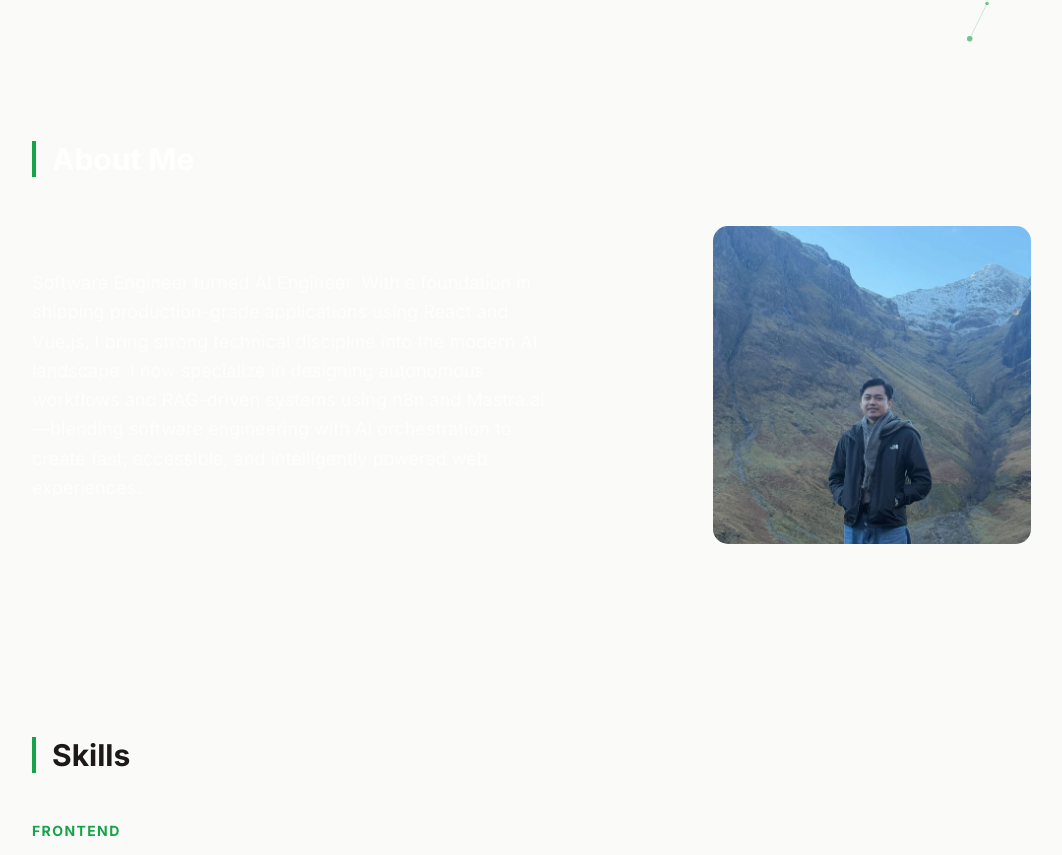
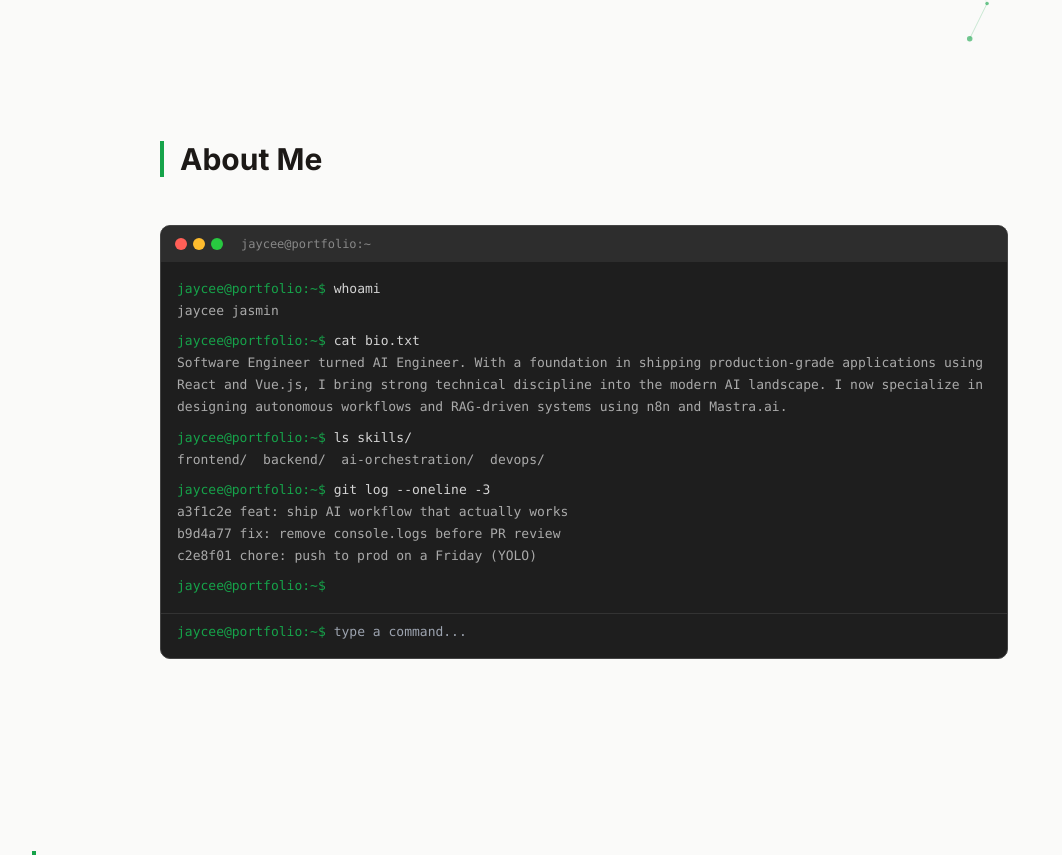
Before and after one commit to jaycee76/portfolio, a Nuxt app: page / in a window 1280 px wide. Shown: the part 755-1610 px from the top of the page, without its empty margins (56-1118 px from the left). Built offline with nearby package versions, Linux system fonts and the light colour scheme.

Commit message:
feat: replace about section with interactive terminal window

```diff
--- a/app/components/AboutSection.vue
+++ b/app/components/AboutSection.vue
@@ -1,28 +1,176 @@
 <script setup lang="ts">
+import { ref, onMounted, nextTick } from 'vue'
+
+interface Line {
+  type: 'command' | 'output' | 'empty'
+  text: string
+}
+
+const lines = ref<Line[]>([])
+const userInput = ref('')
+const inputRef = ref<HTMLInputElement | null>(null)
+const bodyRef = ref<HTMLDivElement | null>(null)
+const isRunning = ref(false)
+const showCursor = ref(false)
+
+const BIO = 'Software Engineer turned AI Engineer. With a foundation in shipping production-grade applications using React and Vue.js, I bring strong technical discipline into the modern AI landscape. I now specialize in designing autonomous workflows and RAG-driven systems using n8n and Mastra.ai.'
+
+const FAKE_COMMITS = [
+  'a3f1c2e feat: ship AI workflow that actually works',
+  'b9d4a77 fix: remove console.logs before PR review',
+  'c2e8f01 chore: push to prod on a Friday (YOLO)',
+]
+
+const EASTER_EGGS: Record<string, string> = {
+  help: 'Available commands: whoami, skills, contact, joke, clear',
+  contact: 'Email: jaycee.a.jasmin@gmail.com | LinkedIn: /in/johnchristopherjasmin/',
+  joke: "Why do programmers prefer dark mode? Because light attracts bugs.",
+  clear: '__CLEAR__',
+}
+
+async function typeCommand(text: string, speed = 60) {
+  lines.value.push({ type: 'command', text: '' })
+  const idx = lines.value.length - 1
+  for (const char of text) {
+    lines.value[idx].text += char
+    await sleep(speed)
+    scrollBottom()
+  }
+}
+
+async function showOutput(text: string, delay = 200) {
+  await sleep(delay)
+  lines.value.push({ type: 'output', text })
+  lines.value.push({ type: 'empty', text: '' })
+  scrollBottom()
+}
+
+function sleep(ms: number) {
+  return new Promise(resolve => setTimeout(resolve, ms))
+}
+
+function scrollBottom() {
+  nextTick(() => {
+    if (bodyRef.value) {
+      bodyRef.value.scrollTop = bodyRef.value.scrollHeight
+    }
+  })
+}
+
+async function runSequence() {
+  isRunning.value = true
+
+  await sleep(600)
+  await typeCommand('whoami')
+  await showOutput('jaycee jasmin')
+
+  await typeCommand('cat bio.txt')
+  await showOutput(BIO)
+
+  await typeCommand('ls skills/')
+  await showOutput('frontend/  backend/  ai-orchestration/  devops/')
+
+  await typeCommand('git log --oneline -3')
+  for (const commit of FAKE_COMMITS) {
+    lines.value.push({ type: 'output', text: commit })
+    await sleep(120)
+    scrollBottom()
+  }
+  lines.value.push({ type: 'empty', text: '' })
+
+  isRunning.value = false
+  showCursor.value = true
+}
+
+function handleCommand() {
+  const cmd = userInput.value.trim().toLowerCase()
+  if (!cmd) return
+  lines.value.push({ type: 'command', text: cmd })
+  userInput.value = ''
+
+  if (cmd === 'clear') {
+    lines.value = []
+    return
+  }
+
+  const response = EASTER_EGGS[cmd]
+  if (response) {
+    lines.value.push({ type: 'output', text: response })
+  } else {
+    lines.value.push({ type: 'output', text: `command not found: ${cmd}. Type 'help' for available commands.` })
+  }
+  lines.value.push({ type: 'empty', text: '' })
+  scrollBottom()
+}
+
+// Trigger sequence on scroll into view
+onMounted(() => {
+  const section = document.getElementById('about')
+  if (!section) { runSequence(); return }
+
+  const observer = new IntersectionObserver(
+    ([entry]) => {
+      if (entry.isIntersecting) {
+        runSequence()
+        observer.disconnect()
+      }
+    },
+    { threshold: 0.2 }
+  )
+  observer.observe(section)
+})
 </script>
 
 <template>
   <section id="about" class="py-24">
-    <div class="max-w-6xl mx-auto px-6">
-      <h2 class="text-3xl font-bold text-white mb-12 border-l-4 border-accent pl-4">
+    <div class="max-w-4xl mx-auto px-6">
+      <h2
+        v-reveal
+        class="text-3xl font-bold mb-12 border-l-4 border-accent pl-4"
+        style="color: var(--color-text)"
+      >
         About Me
       </h2>
 
-      <div class="grid grid-cols-1 md:grid-cols-2 gap-12 items-center">
-        <div class="space-y-4">
-          <p class="text-white/80 text-lg leading-relaxed">
-            Software Engineer turned AI Engineer. With a foundation in shipping production-grade applications using React and Vue.js, I bring strong technical discipline into the modern AI landscape. I now specialize in designing autonomous workflows and RAG-driven systems using n8n and Mastra.ai—blending software engineering with AI orchestration to create fast, accessible, and intelligently powered web experiences.
-          </p>
+      <div v-reveal class="terminal-window">
+        <!-- Title bar -->
+        <div class="terminal-titlebar">
+          <div class="terminal-dot" style="background: #ff5f57" />
+          <div class="terminal-dot" style="background: #febc2e" />
+          <div class="terminal-dot" style="background: #28c840" />
+          <span class="ml-3 text-xs" style="color: #888">jaycee@portfolio:~</span>
         </div>
 
-        <div class="flex justify-center">
-          <div class="rounded-2xl overflow-hidden border border-white/10 w-80 h-80">
-            <img
-              src="/about-me-img.jpg"
-              alt="About me"
-              class="w-full h-full object-cover"
-            />
+        <!-- Terminal body -->
+        <div ref="bodyRef" class="terminal-body">
+          <div v-for="(line, i) in lines" :key="i">
+            <div v-if="line.type === 'command'" class="terminal-line">
+              <span class="terminal-prompt">jaycee@portfolio:~$</span>
+              <span>{{ line.text }}</span>
+            </div>
+            <div v-else-if="line.type === 'output'" class="terminal-output">{{ line.text }}</div>
+            <div v-else class="h-2" />
           </div>
+
+          <!-- Waiting cursor after sequence -->
+          <div v-if="showCursor" class="terminal-line">
+            <span class="terminal-prompt">jaycee@portfolio:~$</span>
+            <span class="terminal-cursor" />
+          </div>
+        </div>
+
+        <!-- User input row (shown after sequence completes) -->
+        <div v-if="!isRunning" class="terminal-input-row">
+          <span class="terminal-prompt" style="font-size: 13px">jaycee@portfolio:~$</span>
+          <input
+            ref="inputRef"
+            v-model="userInput"
+            class="terminal-input"
+            placeholder="type a command..."
+            @keydown.enter="handleCommand"
+            spellcheck="false"
+            autocomplete="off"
+          />
         </div>
       </div>
     </div>
```
